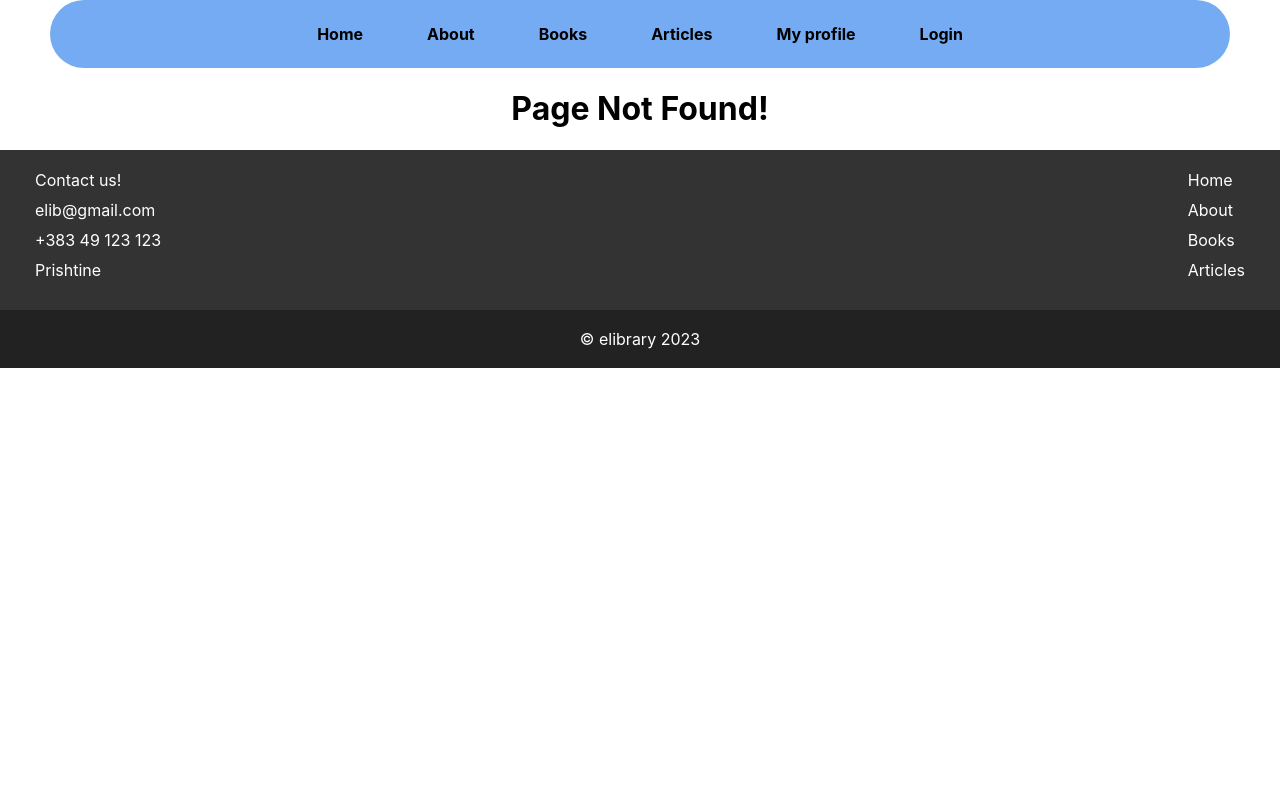
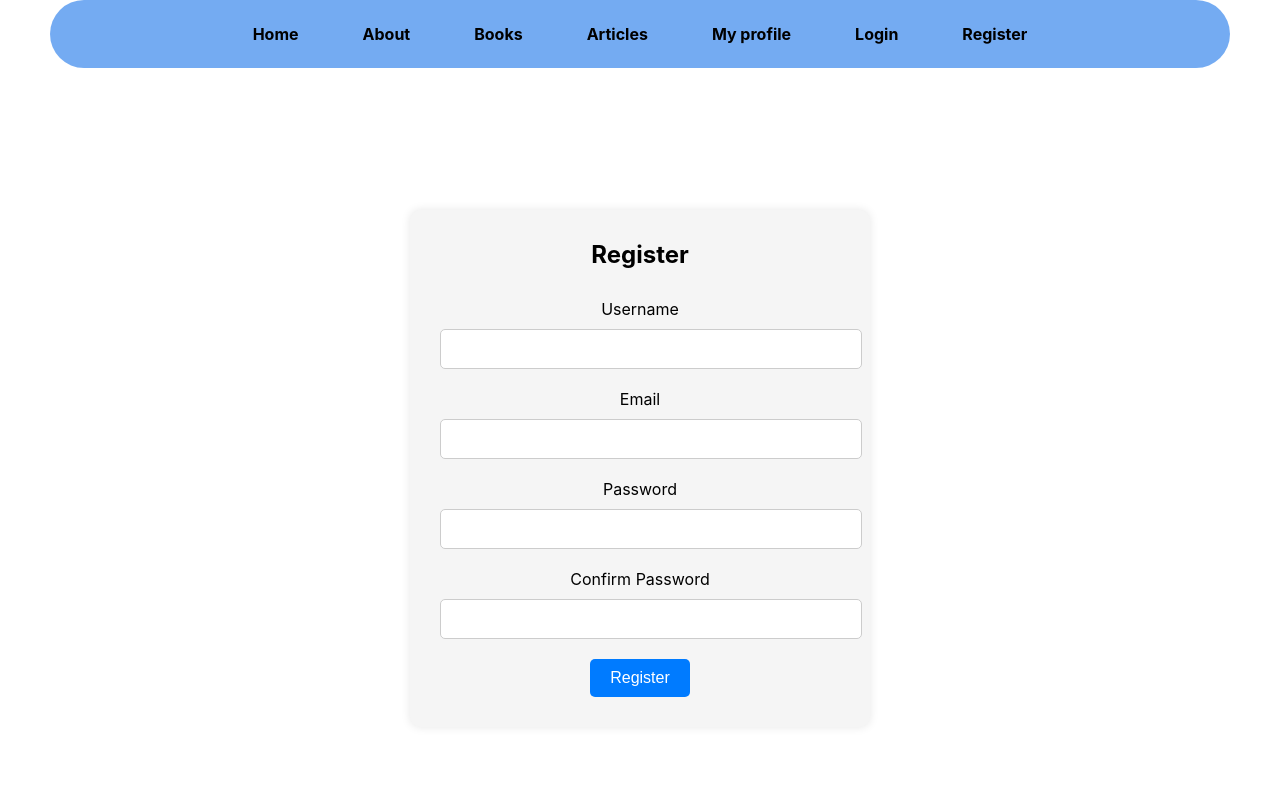
Before and after one commit to arbrudi/lab_course_1, a React (Create React App) app in the folder Project/: page /register in a window 1280 px wide. Before the commit this address had no page. Shown: the top 800 px of the page. Built offline with nearby package versions, Linux system fonts and the light colour scheme.

Commit message:
Register

```diff
--- a/Project/src/App.js
+++ b/Project/src/App.js
@@ -12,6 +12,7 @@ import PageNotFound from './pages/PageNotFound';
 import UserDashboard from './pages/UserDashboard';
 import AdminDashboard from './pages/AdminDashboard';
 import Login from './components/Login';
+import Register from './components/Register';
 
 function App() {
   return (
@@ -32,6 +33,7 @@ function App() {
     <Route path="/admindashboard" element = {<AdminDashboard />} />
     <Route path="/*" element = {<PageNotFound />} />
     <Route path="/login" element = {<Login/>} />
+    <Route path="/register" element = {<Register/>} />
 
     </Routes>
     </div>
--- a/Project/src/components/NavBar.js
+++ b/Project/src/components/NavBar.js
@@ -9,7 +9,8 @@ const NavBar = () =>{
                 <li><Link to="/books">Books</Link></li>
                 <li><Link to="/articles">Articles</Link></li>
                 <li><Link to="/userdashboard">My profile</Link></li>
-                <li><Link to ="/login"Login>Login</Link></li>
+                <li><Link to ="/login">Login</Link></li>
+                <li><Link to ="/register">Register</Link></li>
             </ul>
         </nav>
     );
--- /dev/null
+++ b/Project/src/components/Register.js
@@ -0,0 +1,69 @@
+import React, { useState } from 'react';
+import './components_css/Register_style.css'; // Import your CSS file
+
+const Register = () => {
+  const [username, setUsername] = useState('');
+  const [email, setEmail] = useState('');
+  const [password, setPassword] = useState('');
+  const [confirmPassword, setConfirmPassword] = useState('');
+
+  const handleSubmit = (e) => {
+    e.preventDefault();
+    // Your register logic goes here
+  }
+
+  return (
+    <div className="register-container">
+      <form onSubmit={handleSubmit} className="register-form">
+        <h2 className="register-heading">Register</h2>
+        <div className="form-group">
+          <label htmlFor="username" className="form-label">Username</label>
+          <input
+            type="text"
+            id="username"
+            className="form-control"
+            value={username}
+            onChange={(e) => setUsername(e.target.value)}
+            required
+          />
+        </div>
+        <div className="form-group">
+          <label htmlFor="email" className="form-label">Email</label>
+          <input
+            type="email"
+            id="email"
+            className="form-control"
+            value={email}
+            onChange={(e) => setEmail(e.target.value)}
+            required
+          />
+        </div>
+        <div className="form-group">
+          <label htmlFor="password" className="form-label">Password</label>
+          <input
+            type="password"
+            id="password"
+            className="form-control"
+            value={password}
+            onChange={(e) => setPassword(e.target.value)}
+            required
+          />
+        </div>
+        <div className="form-group">
+          <label htmlFor="confirm-password" className="form-label">Confirm Password</label>
+          <input
+            type="password"
+            id="confirm-password"
+            className="form-control"
+            value={confirmPassword}
+            onChange={(e) => setConfirmPassword(e.target.value)}
+            required
+          />
+        </div>
+        <button type="submit" className="btn btn-primary">Register</button>
+      </form>
+    </div>
+  );
+}
+
+export default Register;
--- /dev/null
+++ b/Project/src/components/components_css/Register_style.css
@@ -0,0 +1,48 @@
+.register-container {
+    height: 100vh;
+    display: flex;
+    align-items: center;
+    justify-content: center;
+  }
+
+  .register-form {
+    width: 400px;
+    background-color: #f5f5f5;
+    padding: 30px;
+    border-radius: 10px;
+    box-shadow: 0px 0px 10px rgba(0, 0, 0, 0.1);
+  }
+
+  .register-heading {
+    margin-top: 0px;
+    margin-bottom: 30px;
+    text-align: center;
+  }
+
+  .form-label {
+    display: block;
+    margin-bottom: 10px;
+  }
+
+  .form-control {
+    width: 100%;
+    padding: 10px;
+    border: 1px solid #ccc;
+    border-radius: 5px;
+    margin-bottom: 20px;
+    font-size: 16px;
+  }
+
+  .btn {
+    background-color: #007bff;
+    color: #fff;
+    border: none;
+    padding: 10px 20px;
+    border-radius: 5px;
+    font-size: 16px;
+    cursor: pointer;
+  }
+
+  .btn:hover {
+    background-color: #0069d9;
+  }
```
Also changed, not shown: Project/src/pages/Login.js (deleted, +0 -8 lines), Project/src/pages/Register.js (deleted, +0 -8 lines).
